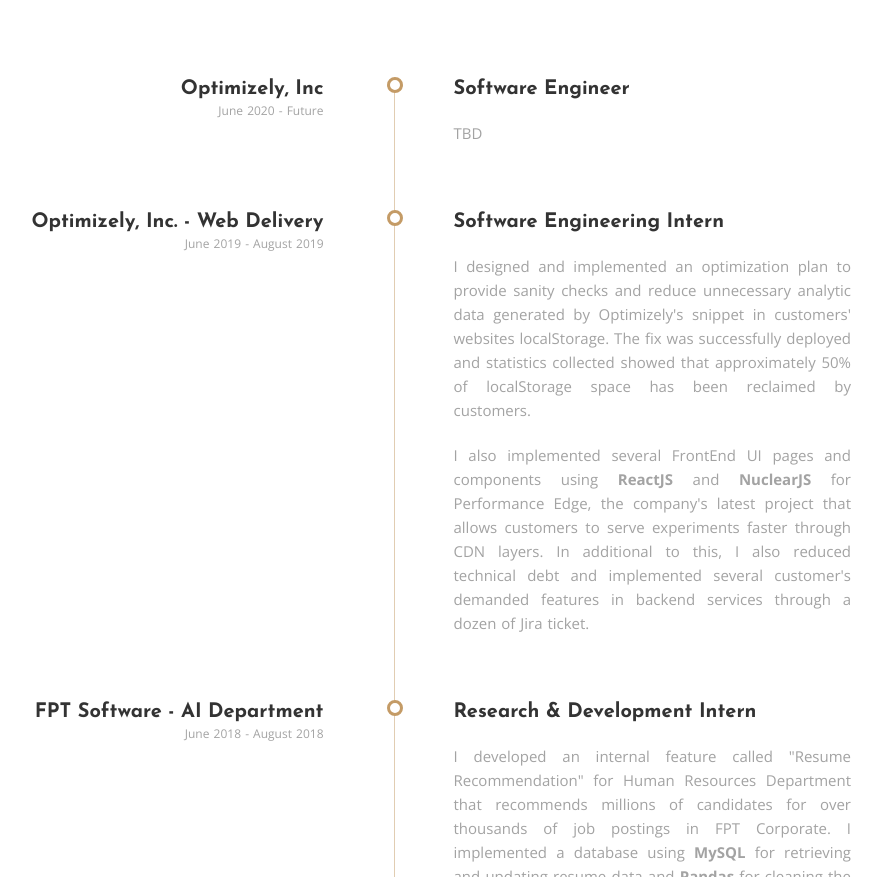
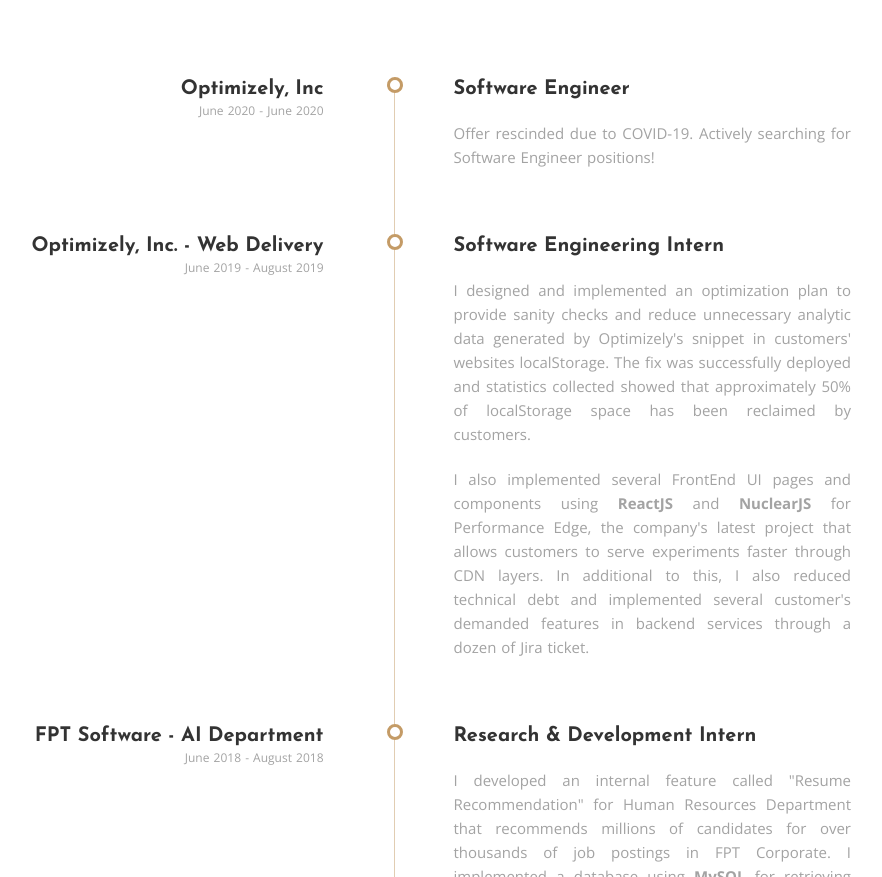
Before and after one commit to quocanh261997/quocanh261997.github.io, a plain HTML site: page index.html in a window 1280 px wide. Shown: the part 2454-3331 px from the top of the page, without its empty margins (249-1131 px from the left). Drawn offline with nearby package versions, Linux system fonts and the light colour scheme.

Commit message:
Update resume to active applying

```diff
--- a/index.html
+++ b/index.html
@@ -281,12 +281,12 @@
 						<div class="col-md-6 col-sm-6 timeline-left wow fadeInUp" data-wow-delay="0.15s">
 							<div>
 								<h2>Optimizely, Inc</h2>
-								<p>June 2020 - Future</p>
+								<p>June 2020 - June 2020</p>
 							</div>
 						</div>
 						<div class="col-md-6 col-sm-6 timeline-right">
 							<h2>Software Engineer</h2>
-							<p>TBD</p>
+							<p>Offer rescinded due to COVID-19. Actively searching for Software Engineer positions!</p>
 						</div>
 					</div>
 					<div class="timeline-item row">
```
